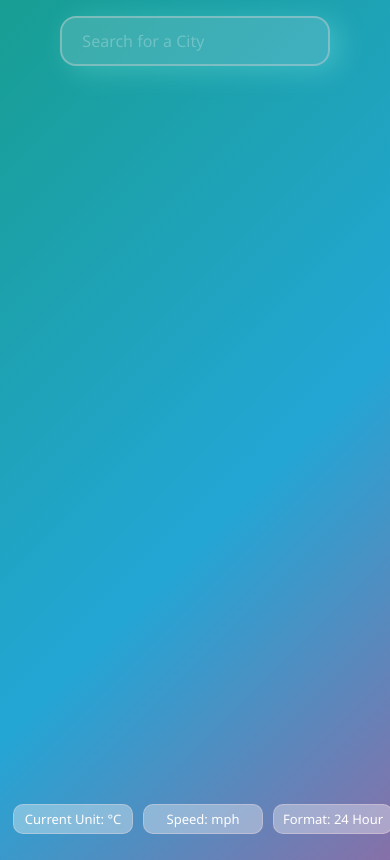
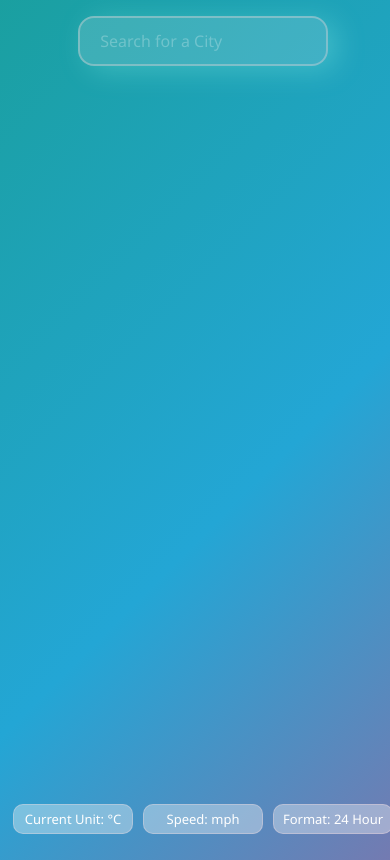
Before and after one commit to jxcg/tw-weather, a Flask app: page / in a window 390 px wide. Run offline with Flask 3, Linux system fonts and the light colour scheme; parts of the project's set-up code (start-up, migrations or seed data) failed here and were passed over.

```diff
--- a/static/script.js
+++ b/static/script.js
@@ -13,28 +13,28 @@ searchAndUnits();
 function setWarmerColour() {
     document.body.style.background = 'linear-gradient(-45deg, #c387ff, #7B0EE6, #ff5892, #ff6135, #ffab8a)';
     document.body.style.animation = 'gradient 25s ease infinite';
-    document.body.style.backgroundSize = '250% 250%';
+    document.body.style.backgroundSize = '400% 400%';
 
 }
 
 function setWarmestColour() {
     document.body.style.background = 'linear-gradient(-45deg, #ff8f96, #ffa617, #ff763b, #fa61ff)';
     document.body.style.animation = 'gradient 25s ease infinite';
-    document.body.style.backgroundSize = '250% 250%';
+    document.body.style.backgroundSize = '400% 400%';
 
 }
 
 function setCoolerColour() {
     document.body.style.background = 'linear-gradient(-45deg, #318db5, #af19ff, #34b899, #3c91ff)';
     document.body.style.animation = 'gradient 25s ease infinite';
-    document.body.style.backgroundSize = '250% 250%';
+    document.body.style.backgroundSize = '400% 400%';
 
 }
 
 function setCoolestColour() {
     document.body.style.background = 'linear-gradient(-45deg, #2effc7, #3c91ff, #2a32d9, #8234ff)';
     document.body.style.animation = 'gradient 25s ease infinite';
-    document.body.style.backgroundSize = '250% 250%';
+    document.body.style.backgroundSize = '400% 400%';
 }
 
 
--- a/static/style.css
+++ b/static/style.css
@@ -7,12 +7,6 @@
 ::placeholder {
     color: rgba(255, 255, 255, 0.253);
 }
-
-body {
-    max-height: 100%;
-    max-width: 100%;
-    overflow-x: hidden;
-  }
 
 input[type=text] {
     font-family: Noto Sans, Helvetica, sans-serif;
@@ -156,10 +150,13 @@ hr {
 
 body {
 	background: linear-gradient(-45deg, #d4623f, #e73c7e, #23a6d5, #149b7b, #cc96ff, #3c2255);
-	background-size: 400% 400%;
+	background-size: 500% 500%;
 	animation: gradient 25s ease infinite;
 	height: 100vh;
-    overflow: hidden;
+    width: 100vh;
+    overflow-x: hidden;
+    max-height: 100%;
+    max-width: 100%;
 }
 
 
@@ -200,7 +197,7 @@ ul {
 @media (max-width: 768px) {
 
     .userInput {
-      width: 90%;
+      width: 80%;
     }
 
     input[type=text] {
@@ -245,7 +242,7 @@ ul {
 
     #changeUnit:active, #changeSpeedUnit:active, #changeTimeFormat:active {
       width: 130px;
-      font-size: 12px;
+      font-size: small;
       font-weight: 400;
     }
 
```
